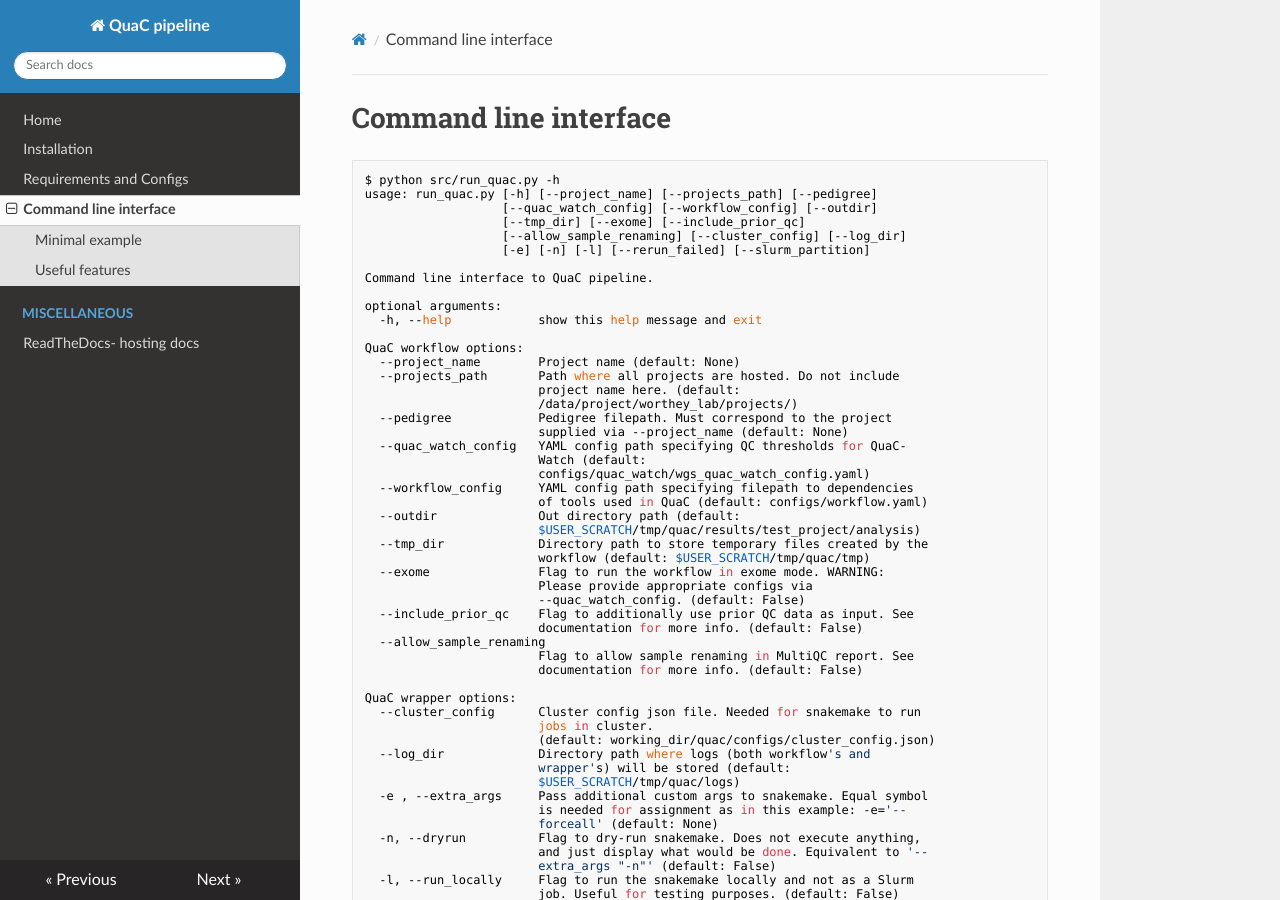
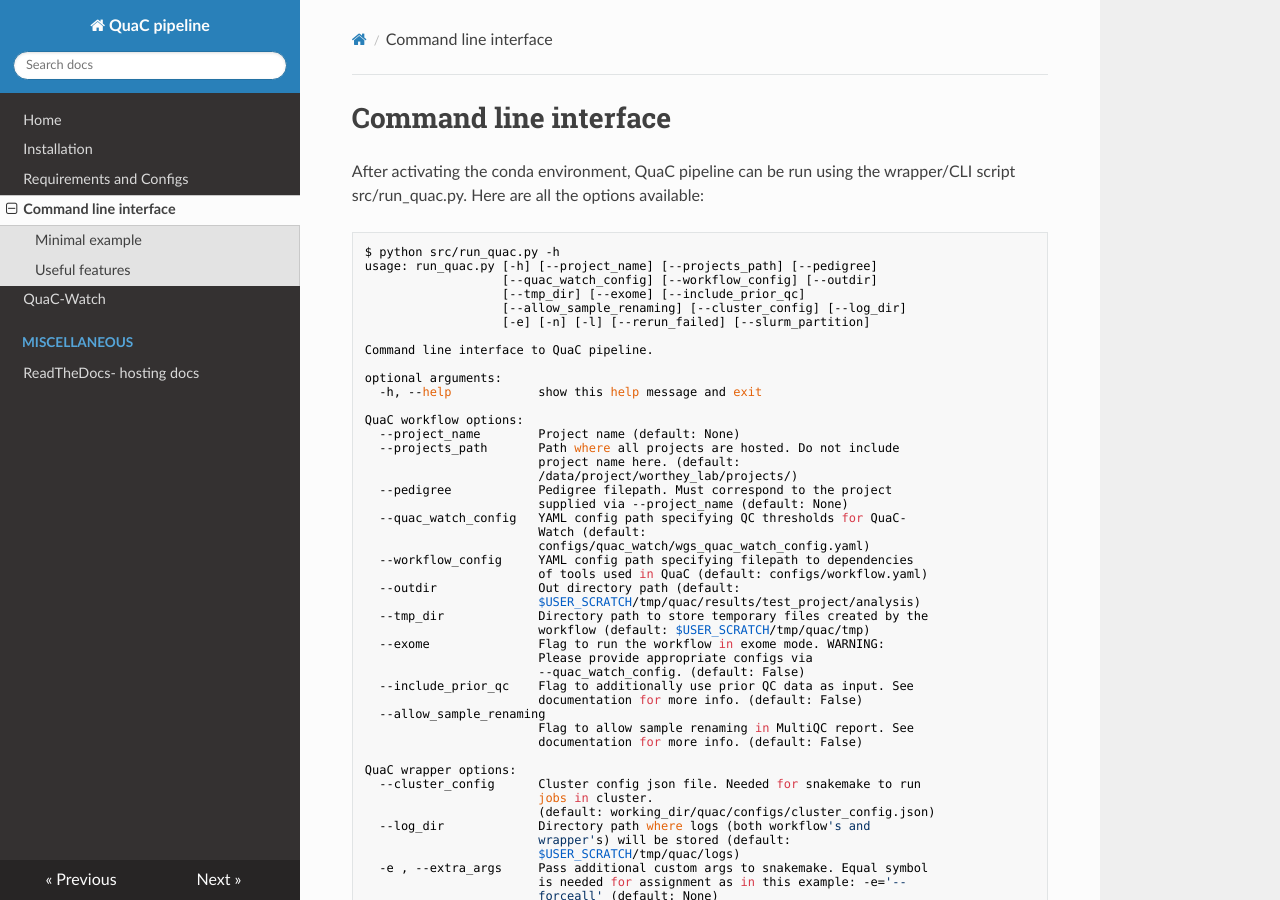
Before and after one commit to uab-cgds-worthey/quac, an MkDocs documentation site: the page built from docs/quac_cli.md, in a window 1280 px wide and 900 px high. Built offline with MkDocs 1.6.1, drawn with Linux system fonts in a browser that asks for light colours; nearby versions of some CDN libraries.

Commit message:
adds quac watch doc

````diff
--- a/docs/quac_cli.md
+++ b/docs/quac_cli.md
@@ -1,4 +1,6 @@
 # Command line interface
+
+After activating the conda environment, QuaC pipeline can be run using the wrapper/CLI script src/run_quac.py. Here are all the options available:
 
 ```sh
 $ python src/run_quac.py -h
--- a/mkdocs.yaml
+++ b/mkdocs.yaml
@@ -4,6 +4,7 @@
   - Installation: installation.md
   - Requirements and Configs: reqts_configs.md
   - Command line interface: quac_cli.md
+  - QuaC-Watch: quac_watch.md
   - Miscellaneous:
       - ReadTheDocs- hosting docs: static_site.md
 
````
Also changed, not shown: README_old.md (+0 -8 lines), docs/quac_watch.md (added, +25 -0 lines).
